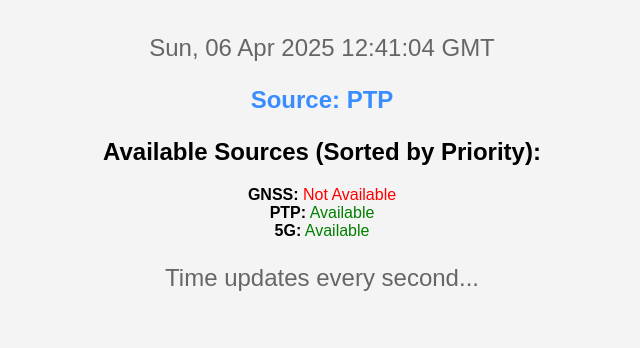
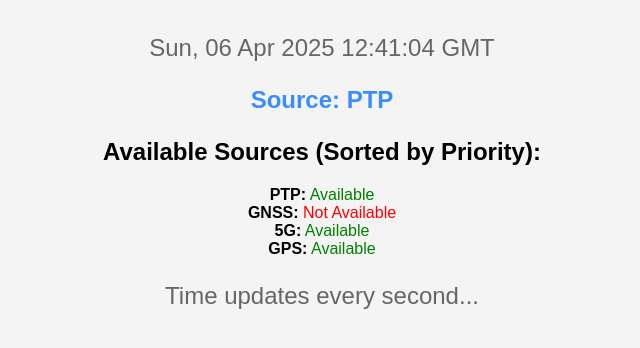
Before and after one commit to OldComputerFan/Hackathon-FrHack-Showcase, a Flask app: page / in a window 1280 px wide. Shown: the part 143-491 px from the top of the page, without its empty margins (318-958 px from the left). Run offline with Flask 3, Linux system fonts and the light colour scheme.

Commit message:
Added GPS yay

```diff
--- a/config.py
+++ b/config.py
@@ -1,7 +1,7 @@
 # Configuration file for time synchronization
 
 # List of time sources in order of priority
-TIME_PRIORITY = ["GNSS", "PTP", "5G"]  # 5G is now the network source
+TIME_PRIORITY = ["PTP", "GNSS", "5G", "GPS"]  # 5G is now the network source
 
 # Simulation flags
 SIMULATE_GNSS_FAILURE = False
--- a/main.py
+++ b/main.py
@@ -8,7 +8,8 @@ from threading import Thread
 from gnss_time import get_gnss_time
 from ptp_time import get_ptp_time
 from network_time import get_network_time
-from config import SIMULATE_GNSS_FAILURE, SIMULATE_PTP_NOISE, SIMULATE_NETWORK_JITTER, TIME_PRIORITY
+from config import SIMULATE_GNSS_FAILURE, SIMULATE_PTP_NOISE, SIMULATE_NETWORK_JITTER, TIME_PRIORITY, SIMULATE_GPS_FAILURE
+from gps import get_gps_time
 
 app = Flask(__name__)
 
@@ -34,6 +35,13 @@ def get_time_by_source(source):
         if SIMULATE_NETWORK_JITTER or not result:  # Network failure case
             return None
         return result, "5G"
+
+    elif source == "GPS":
+        result = get_gps_time()
+        if SIMULATE_GPS_FAILURE or not result:
+            return None
+        return result, "GPS"
+
 
     return None
 
--- a/templates/index.html
+++ b/templates/index.html
@@ -58,7 +58,7 @@
 
                     // Sort sources based on the TIME_PRIORITY order
                     const sortedSources = data.sources;
-                    const priorityOrder = ['GNSS', 'PTP', '5G']; // Priority list (the order in backend)
+                    const priorityOrder = ['PTP', 'GNSS', '5G', 'GPS']; // Priority list (the order in backend)
 
                     priorityOrder.forEach(source => {
                         const sourceData = sortedSources[source];
```
